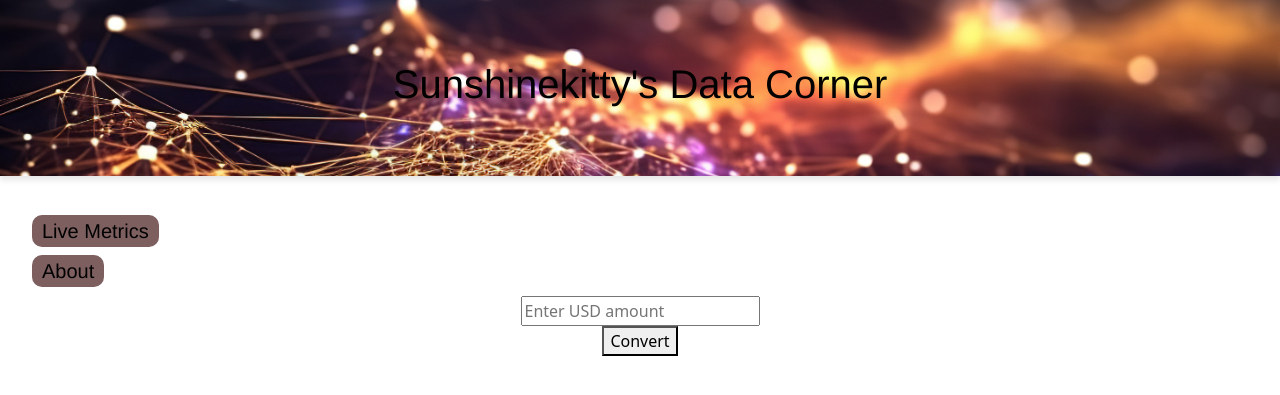
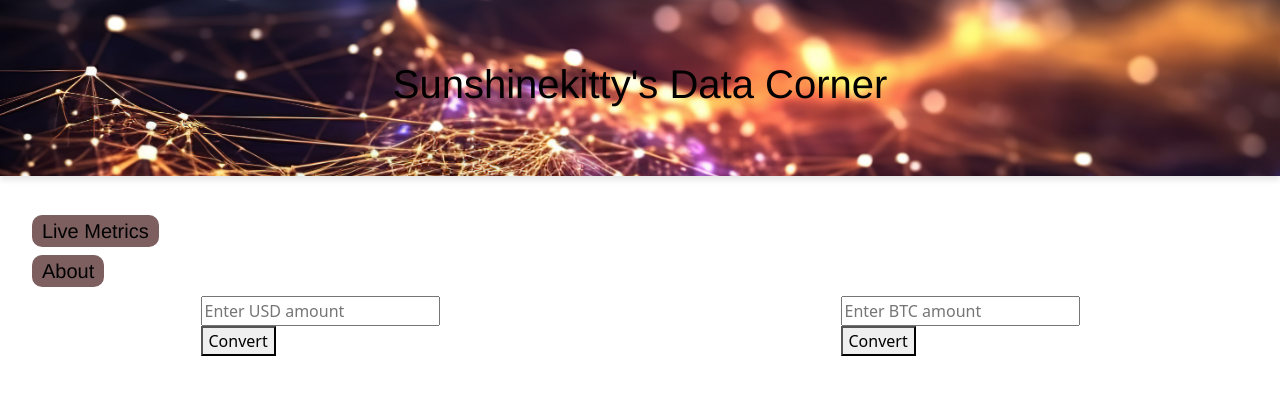
Before and after one commit to Davittio-L/Sunshinekitty-Data-Center, a Django app: page / in a window 1280 px wide. Shown: the top 395 px of the page. Run offline with Django 4.2, Linux system fonts and the light colour scheme.

Commit message:
V 0.0.2.1 - Created BTC to USD conversion and added needed reqs for working html page

```diff
--- a/myapp/Static/mainjs/main.js
+++ b/myapp/Static/mainjs/main.js
@@ -0,0 +1,21 @@
+function convertUsdToBtc() {
+    var usdAmount = document.getElementById('usdInput').value;
+    fetch(`/convert-usd-to-btc/?usd_price=${usdAmount}`)
+        .then(response => response.json())
+        .then(data => {
+            document.getElementById('result').innerText =
+                `USD: ${data.usd_price} / BTC: ${data.bitcoin_price}`;
+        })
+        .catch(error => console.error('Error:', error));
+}
+
+function convertBtcToUsd() {
+    var btcAmount = document.getElementById('btcInput').value;
+    fetch(`/convert-btc-to-usd/?btc_amount=${btcAmount}`)
+        .then(response => response.json())
+        .then(data => {
+            document.getElementById('result').innerText =
+                `BTC: ${data.btc_amount} / USD: ${data.usd_price}`;
+        })
+        .catch(error => console.error('Error:', error));
+}
--- a/myapp/Templates/myapp/main.html
+++ b/myapp/Templates/myapp/main.html
@@ -24,31 +24,31 @@
     </ul>
 </nav>
 
-<div class="d-flex flex-column align-items-center justify-content-center">
-    <div class='inputConverter'>
-        <input type="number" id="usdInput" placeholder="Enter USD amount">
+<div class="d-flex justify-content-around">
+    <!-- USD to BTC Conversion -->
+    <div>
+        <div class='inputConverter'>
+            <input type="number" id="usdInput" placeholder="Enter USD amount">
+        </div>
+        <div class="buttonTrigger">
+            <button onclick="convertUsdToBtc()">Convert</button>
+        </div>
     </div>
 
-    <div class="buttonTrigger">
-        <button onclick="convertUsdToBtc()">Convert</button>
+    <!-- BTC to USD Conversion -->
+    <div>
+        <div class='inputConverter'>
+            <input type="number" id="btcInput" placeholder="Enter BTC amount">
+        </div>
+        <div class="buttonTrigger">
+            <button onclick="convertBtcToUsd()">Convert</button>
+        </div>
     </div>
 </div>
-
 <div class="d-flex justify-content-center">
     <div id="result"></div>
 </div>
 
-<script>
-function convertUsdToBtc() {
-    var usdAmount = document.getElementById('usdInput').value;
-    fetch(`/convert-usd-to-btc/?usd_price=${usdAmount}`)
-        .then(response => response.json())
-        .then(data => {
-            document.getElementById('result').innerText =
-                `USD: ${data.usd_price} / BTC: ${data.bitcoin_price}`;
-        })
-        .catch(error => console.error('Error:', error));
-}
-</script>
+<script src="{% static 'mainjs/main.js' %}"></script>
 </body>
 </html>
--- a/myapp/urls.py
+++ b/myapp/urls.py
@@ -1,10 +1,11 @@
 from django.urls import path
 from . import views
-from .views import convert_usd_to_btc
+from .views import convert_usd_to_btc, convert_btc_to_usd
 
 urlpatterns = [
     path('', views.main, name='main'),
     path('bitcoin-price/', views.bitcoin_price_view, name='bitcoin_price'),
     path('live_metrics/', views.live_metrics, name='live_metrics'),
     path('convert-usd-to-btc/', convert_usd_to_btc, name='convert_usd_to_btc'),
+    path('convert-btc-to-usd/', convert_btc_to_usd, name='convert_btc_to_usd'),
 ]
--- a/myapp/views.py
+++ b/myapp/views.py
@@ -34,8 +34,15 @@ def get_bitcoin_to_usd_rate():
     return data[2]["rate"]  # Index might change based on API response
 
 def convert_usd_to_btc(request):
-    usd_price = request.GET.get('usd_price', 10)  # Default to 10 if no input
+    usd_price = request.GET.get('usd_price', 10)
     usd_price = float(usd_price)
     rate = get_bitcoin_to_usd_rate()
     bitcoin_price = round(usd_price / rate, 8)
     return JsonResponse({'usd_price': usd_price, 'bitcoin_price': bitcoin_price})
+
+def convert_btc_to_usd(request):
+    btc_amount = request.GET.get('btc_amount', 0.1)
+    btc_amount = float(btc_amount)
+    rate = get_bitcoin_to_usd_rate()
+    usd_price = round(btc_amount * rate, 2)
+    return JsonResponse({'btc_amount': btc_amount, 'usd_price': usd_price})
--- a/myproject/settings.py
+++ b/myproject/settings.py
@@ -119,7 +119,9 @@ USE_TZ = True
 # https://docs.djangoproject.com/en/4.2/howto/static-files/
 
 STATIC_URL = 'static/'
-
+STATICFILES_DIRS = [
+    BASE_DIR / 'static'
+,]
 
 MEDIA_URL = '/images/'
 
```
Also changed, not shown: myapp/Static/css/main.css (line endings or trailing spaces).
